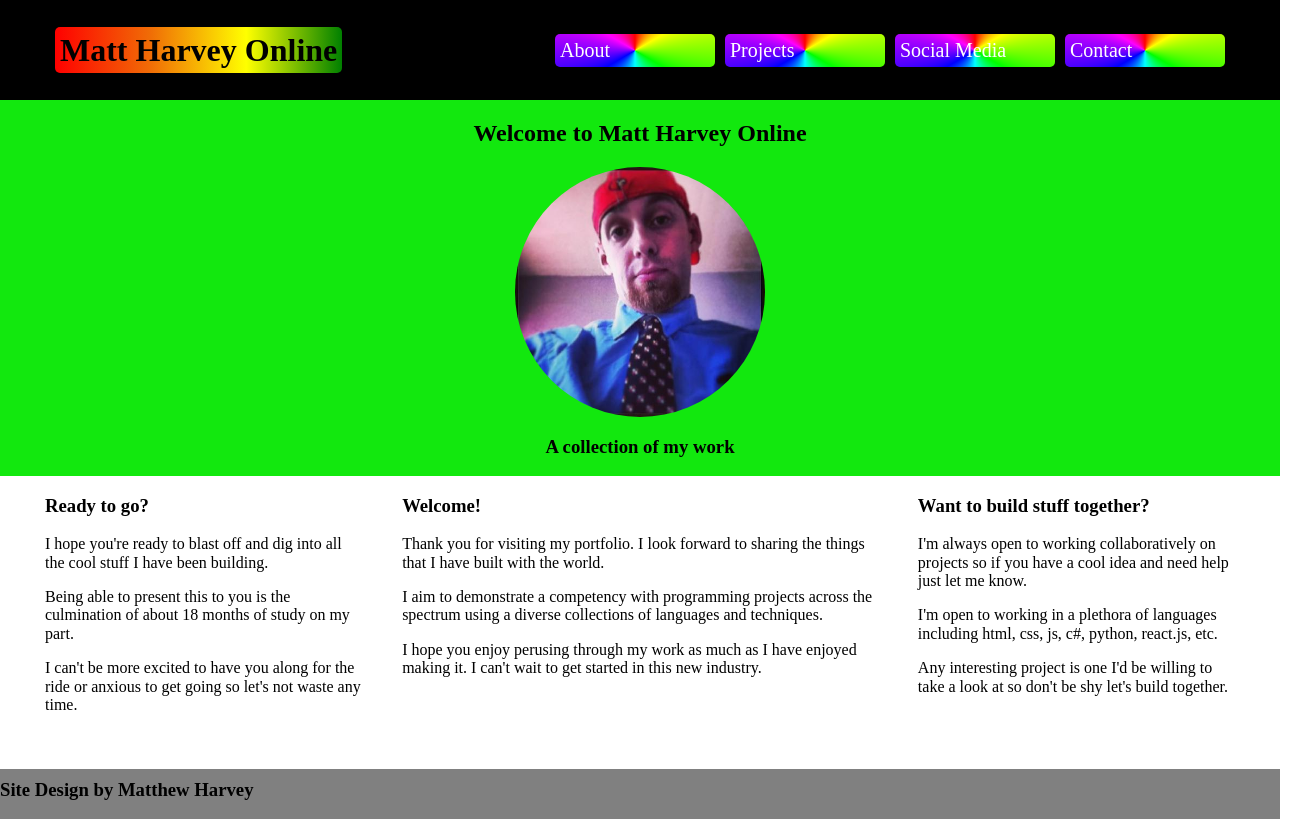
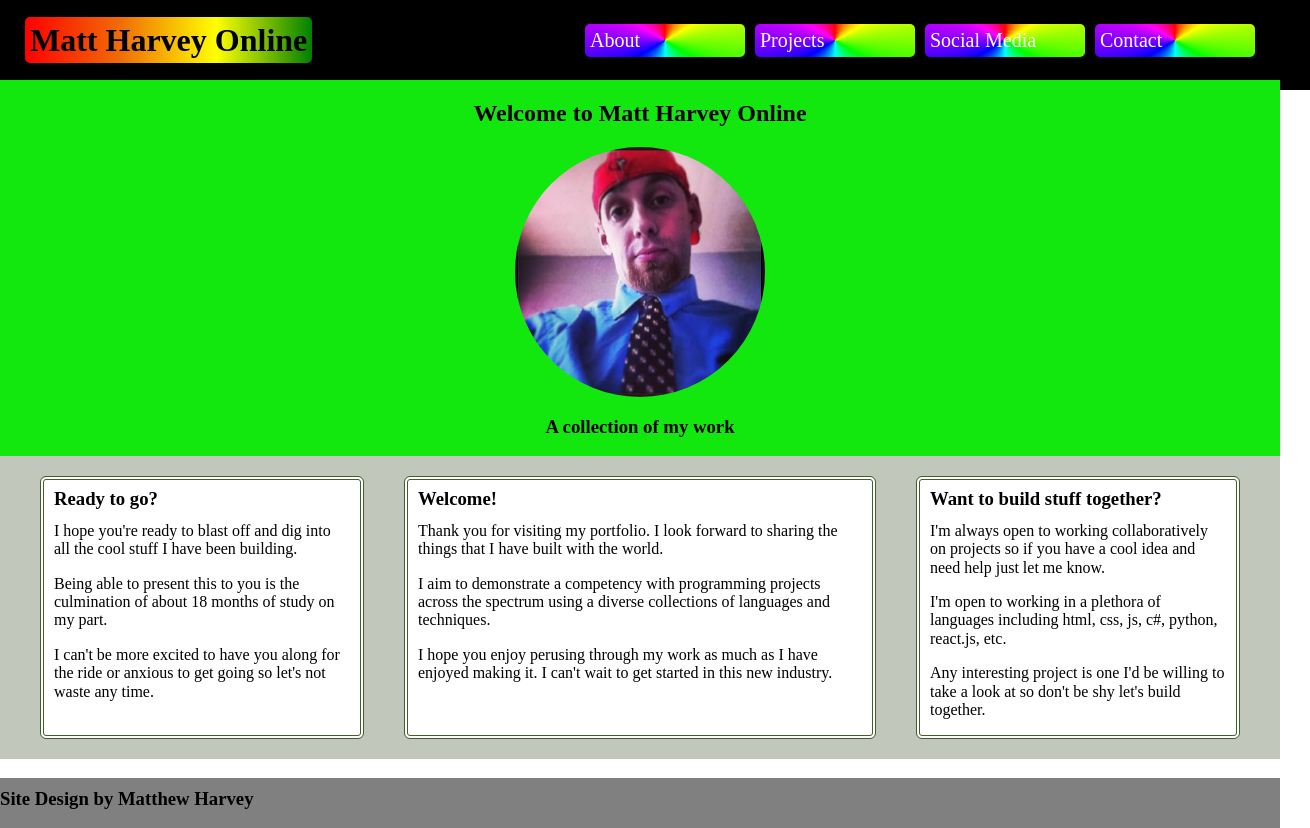
Before and after one commit to Bourbonplaytime/Fun-with-flexbox-webforms, a plain HTML site: page index.html in a window 1280 px wide. Shown: the whole page, 1310 px wide, since content can reach past the window. Drawn offline with Linux system fonts and the light colour scheme.

Commit message:
Some tweaks to borders and backgrounds in css and other styling

```diff
--- a/css/style.css
+++ b/css/style.css
@@ -4,6 +4,10 @@
 
 .wrap {
   min-height: calc(100vh - 50px);
+}
+
+.nav {
+  margin: -10px -30px;
 }
 
 .flex {
@@ -52,12 +56,6 @@ a:visited {
   align-items: center;
 }
 
-.content-rows {
-  padding: 25px;
-  background-color: #f0eabd;
-  color: #383205;
-}
-
 .biopic {
   height: 250px;
   width: 250px;
@@ -68,6 +66,15 @@ a:visited {
 .biopic:hover {
   transform: scale3d(1.15, 1.15, 3) rotate(360deg);
   border-radius: 0;
+}
+
+.row {
+  background-color: #c2c7bb;
+  padding: 20px;
+}
+
+.column {
+  background-color: white;
 }
 
 .content-rows div {
@@ -92,7 +99,23 @@ a:visited {
 }
 
 .column {
-  margin: 0 20px;
+  margin: 0px 20px;
+  border: 4px double #435c2b;
+  border-radius: 6px;
+  padding: 0 10px;
+}
+
+.column h3 {
+  margin: 8px 0 -4px;
+}
+
+.footer {
+  background-color: grey;
+  height: 50px;
+}
+
+.footer-text {
+  padding-top: 10px;
 }
 
 @media (min-width: 768px) {
@@ -114,7 +137,6 @@ a:visited {
 
   .row {
     display: flex;
-    margin: 0 25px;
     flex-wrap: wrap;
   }
 
@@ -124,6 +146,10 @@ a:visited {
 
   .secondary {
     order: -1;
+  }
+
+  .tertiary {
+    margin-top: 15px;
   }
 
   .footer {
@@ -159,6 +185,10 @@ a:visited {
     flex-basis: 0;
   }
 
+  .tertiary {
+    margin-top: 0;
+  }
+
   .primary {
     flex-grow: 1.5;
   }
--- a/index.html
+++ b/index.html
@@ -3,12 +3,7 @@
 <html lang="en">
 
 <head>
-  <!-- Head Begin -->
-  <!--
-    Set the character encoding for this document, so that
-    all characters within the UTF-8 space (such as emoji)
-    are rendered correctly.
-  -->
+
   <meta charset="utf-8" />
 
   <!-- Set the document's title -->
@@ -18,7 +13,7 @@
   <meta name="viewport" content="width=device-width, initial-scale=1" />
 
   <!-- Other metadata tags provide more information about the HTML document -->
-  <meta name="keywords" content="html, css, programming, web apps">
+  <meta name="keywords" content="html, css, programming, web apps, python, C#/.NET, React.js, jQuery, JavaScript">
   <meta name="description" content="MattHarvey.com" />
   <meta name="author" content="Matt Harvey" />
 
@@ -26,17 +21,14 @@
   <link rel="stylesheet" type="text/css" href="css/style.css" />
   <link rel="stylesheet" type="text/css" href="css/normalize.css" />
 
-  <!-- Used for adding in-document CSS. This can be utilized to make the page load faster (above the fold) -->
-  <style>
-    /* ... */
-  </style>
-
-</head> <!-- Head End -->
+</head>
 
 
-<body> <!-- Body Begin -->
+<body>
 
   <div class="wrap">
+
+    <div class="nav">
 
       <div class="flex">
 
@@ -53,7 +45,9 @@
 
       </div>
 
-  <header class="intro-box"> <!-- Header Begin -->
+    </div>
+
+  <header class="intro-box">
 
       <h2>Welcome to Matt Harvey Online</h2>
 
@@ -61,7 +55,7 @@
 
       <h3> A collection of my work </h3>
 
-  </header> <!-- Header End -->
+  </header>
 
   <div class="row">
 
@@ -105,7 +99,7 @@
 
 </div>
 
-  <footer> <!-- Footer End -->
+  <footer>
 
     <div class="footer">
 
@@ -113,7 +107,7 @@
 
     </div>
 
-  </footer> <!-- Footer End -->
+  </footer>
 
 
   <!-- JavaScript Begin -->
@@ -121,6 +115,6 @@
 
   <!-- JavaScript End -->
 
-</body> <!-- Body End -->
+</body>
 
 </html>
```
Lines whose indentation alone changed are shown as unchanged.
